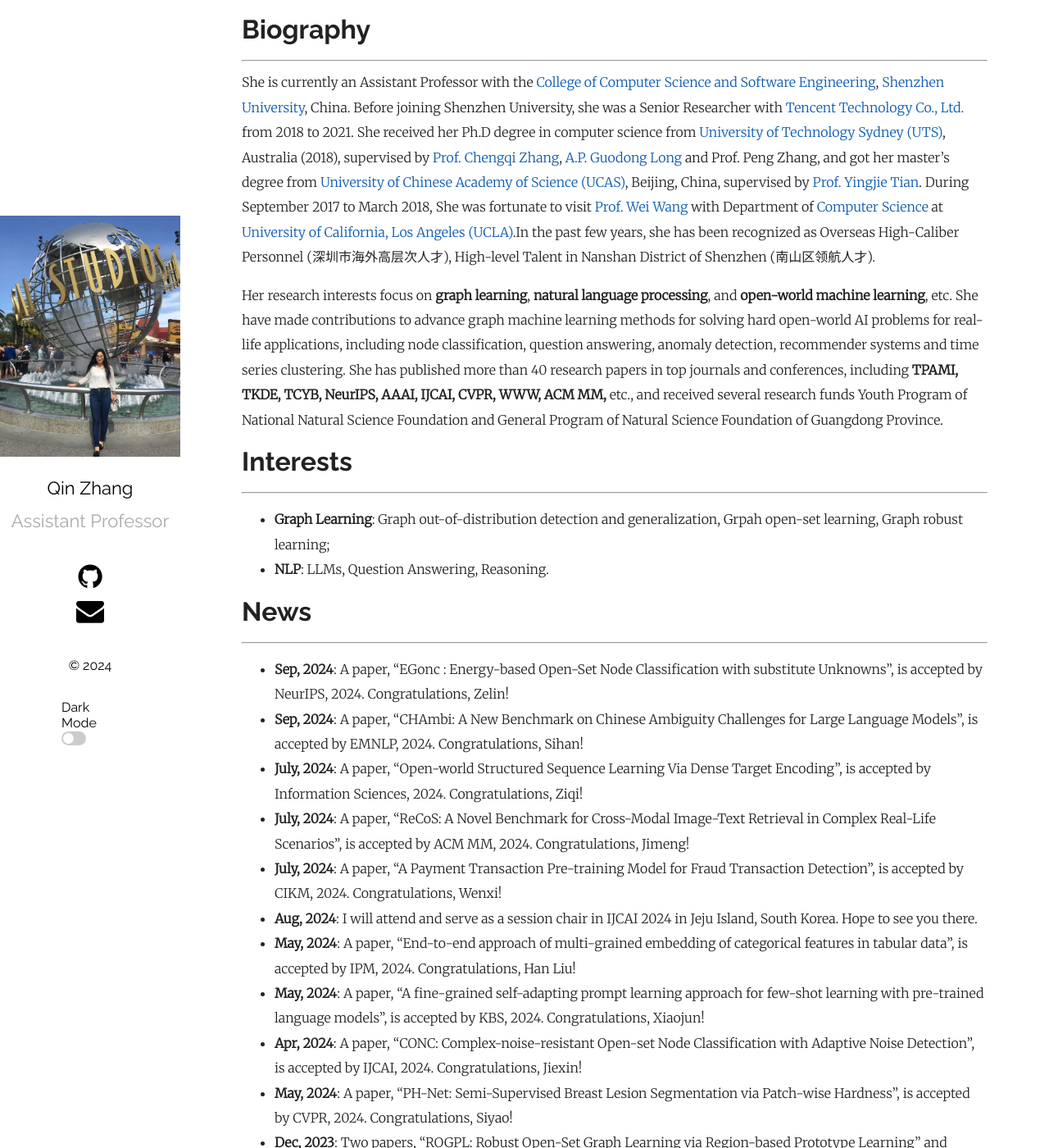
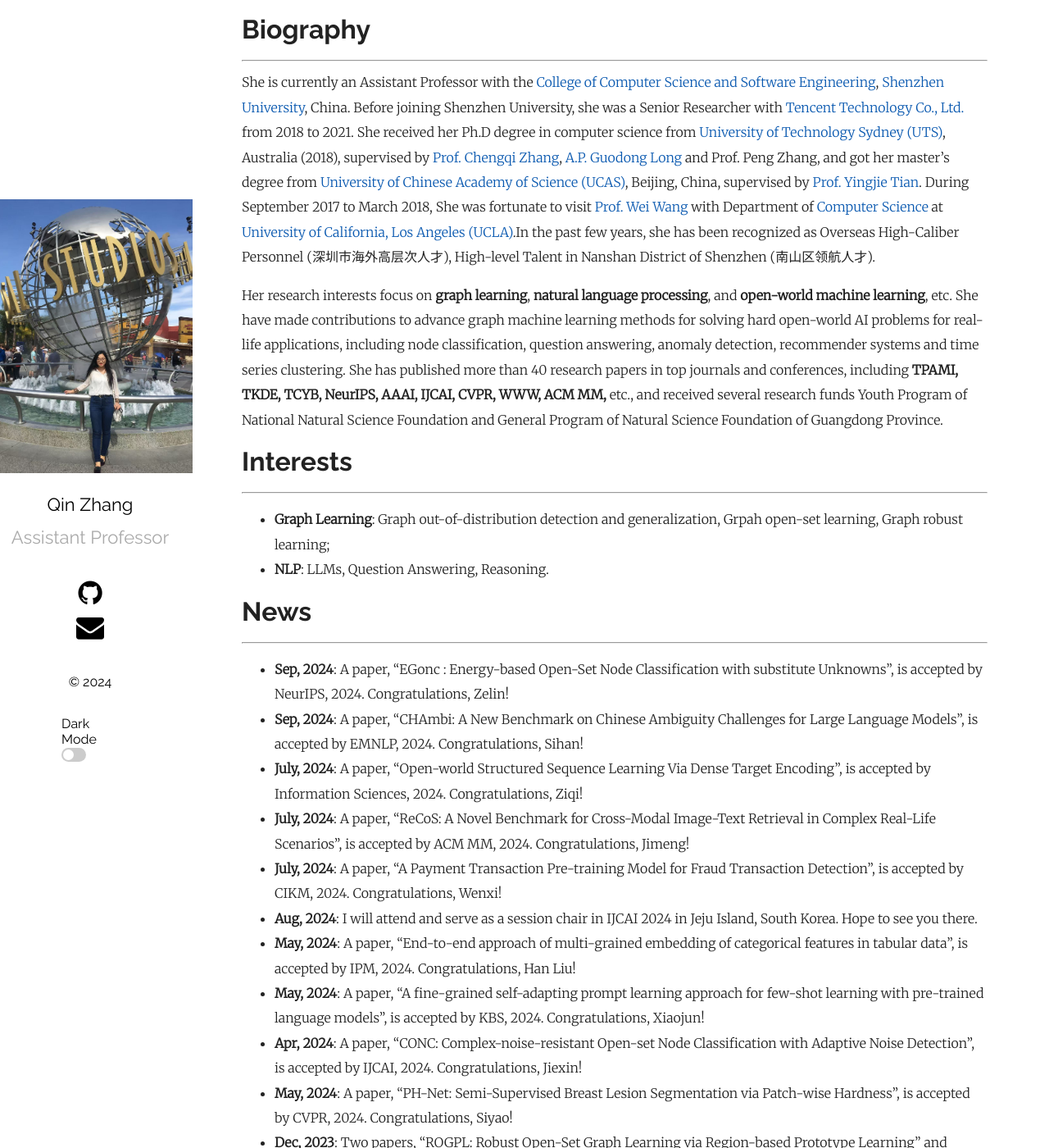
Before and after one commit to qinzhang11/qinzhang11.github.io, a Jekyll site: the page built from index.md, in a window 1280 px wide and 1400 px high. Shown: the whole window at 82% size. Built offline with Jekyll 4.4.1, drawn with Linux system fonts in a browser that asks for light colours.

Commit message:
Update plain.scss

```diff
--- a/_sass/plain.scss
+++ b/_sass/plain.scss
@@ -135,7 +135,7 @@ main {
       line-height: normal;
     }
     img {
-      max-width: 220px;
+      max-width: 250px;
     }
     img.dark {
       display: none;
```
